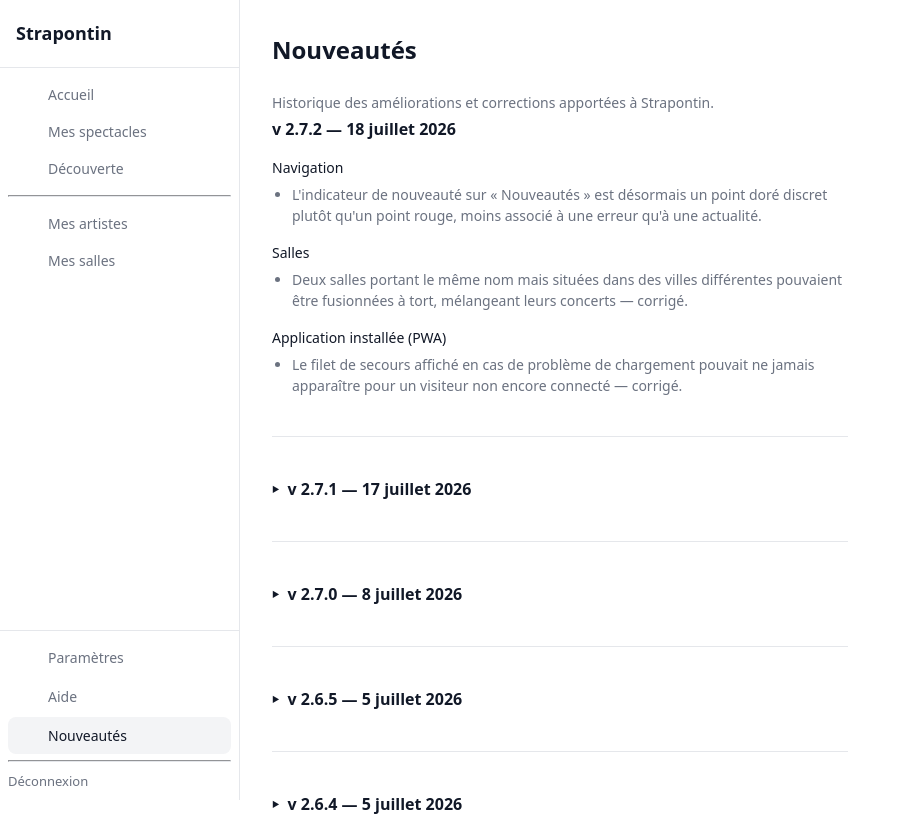
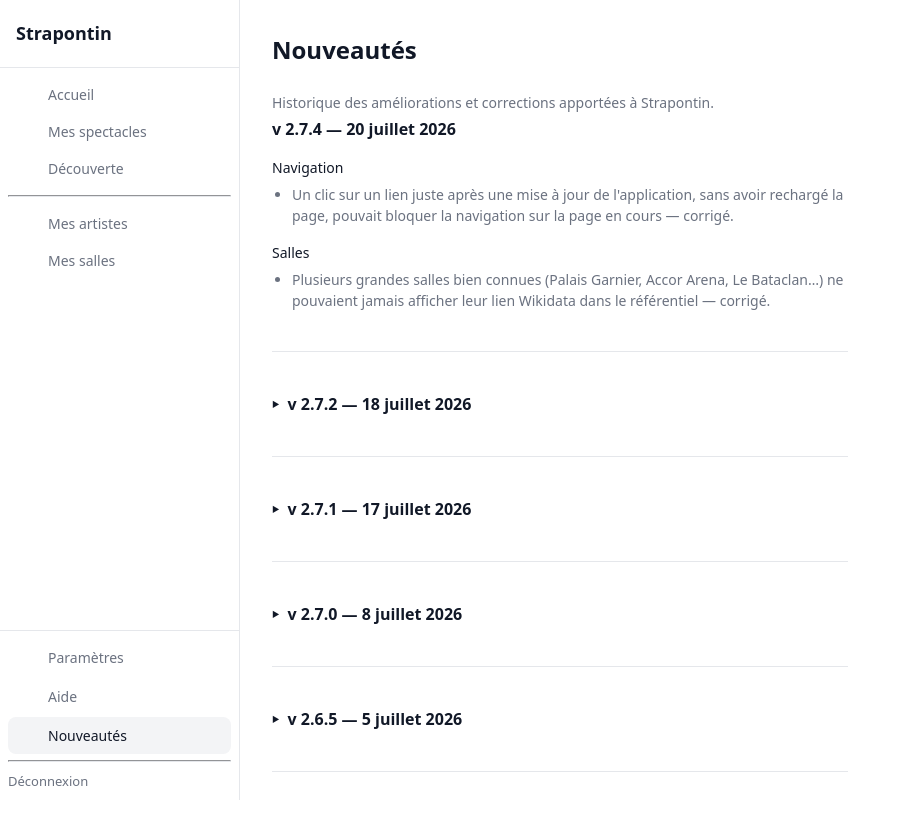
Before and after one commit to Sietch-Tabr/strapontin, a Vue app in the folder front/: page /changelog in a window 1280 px wide. Shown: the top 816 px of the page, without its empty margins (0-911 px from the left). Built offline with nearby package versions, Linux system fonts and the light colour scheme; no server answers.

Commit message:
docs: entree v2.7.4 dans CLAUDE.md + changelog utilisateur (#1001/#1002 et navigation)

```diff
--- a/front/src/pages/ChangelogPage.vue
+++ b/front/src/pages/ChangelogPage.vue
@@ -12,7 +12,26 @@
            version reste dépliée à la fois. Un test E2E (changelog_versionsAnciennes_repliees)
            échoue si cette conversion est oubliée. -->
       <section>
-        <h2 class="changelog-version">v 2.7.2 — 18 juillet 2026</h2>
+        <h2 class="changelog-version">v 2.7.4 — 20 juillet 2026</h2>
+        <div class="changelog-entrees">
+          <div>
+            <p class="changelog-categorie">Navigation</p>
+            <ul>
+              <li>Un clic sur un lien juste après une mise à jour de l'application, sans avoir rechargé la page, pouvait bloquer la navigation sur la page en cours — corrigé.</li>
+            </ul>
+          </div>
+          <div>
+            <p class="changelog-categorie">Salles</p>
+            <ul>
+              <li>Plusieurs grandes salles bien connues (Palais Garnier, Accor Arena, Le Bataclan…) ne pouvaient jamais afficher leur lien Wikidata dans le référentiel — corrigé.</li>
+            </ul>
+          </div>
+        </div>
+      </section>
+
+      <details>
+        <summary><h2 class="changelog-version">v 2.7.2 — 18 juillet 2026</h2></summary>
+        <div class="details-corps">
         <div class="changelog-entrees">
           <div>
             <p class="changelog-categorie">Navigation</p>
@@ -33,7 +52,8 @@
             </ul>
           </div>
         </div>
-      </section>
+        </div>
+      </details>
 
       <details>
         <summary><h2 class="changelog-version">v 2.7.1 — 17 juillet 2026</h2></summary>
```
Also changed, not shown: 1 other file (tests, documents, lock files or other folders).
